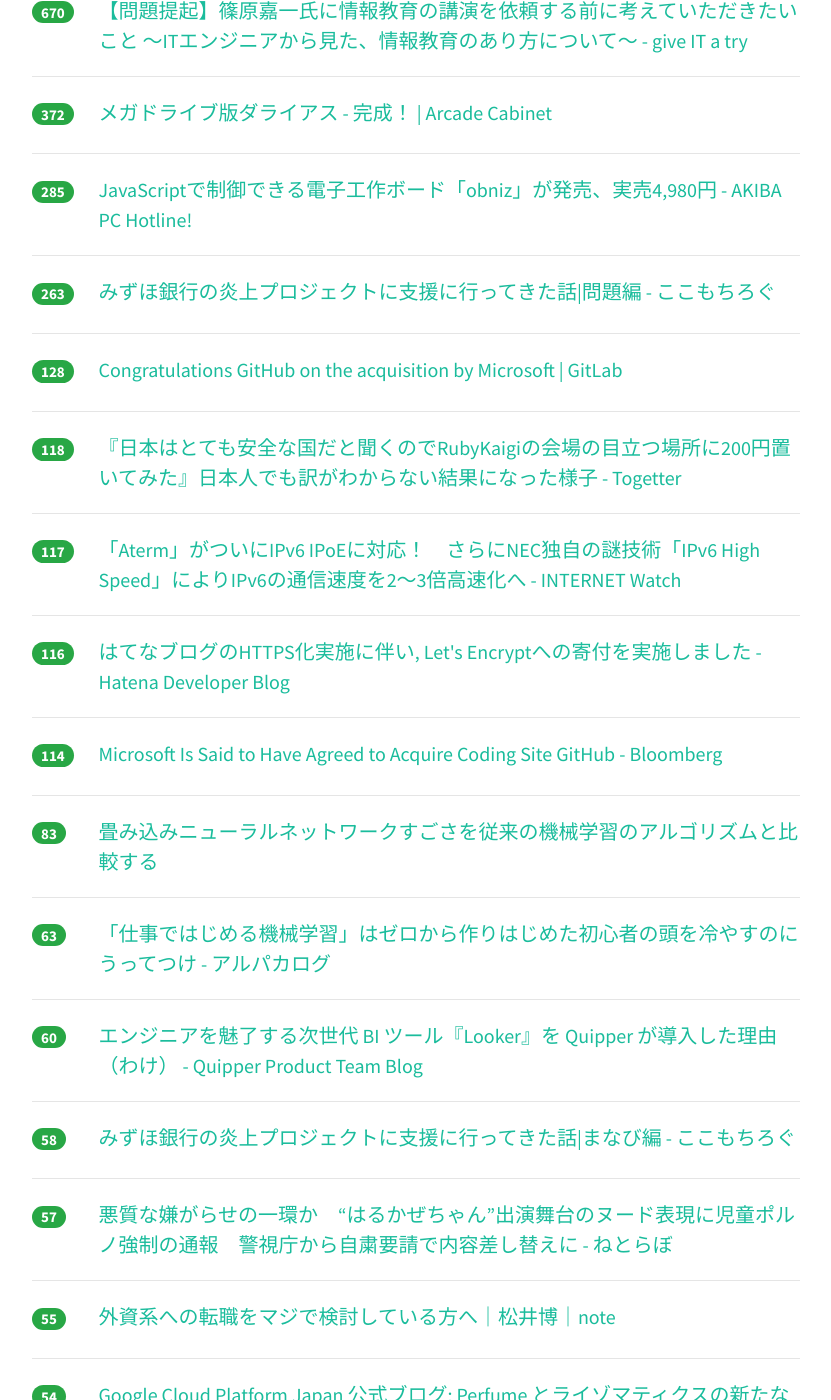
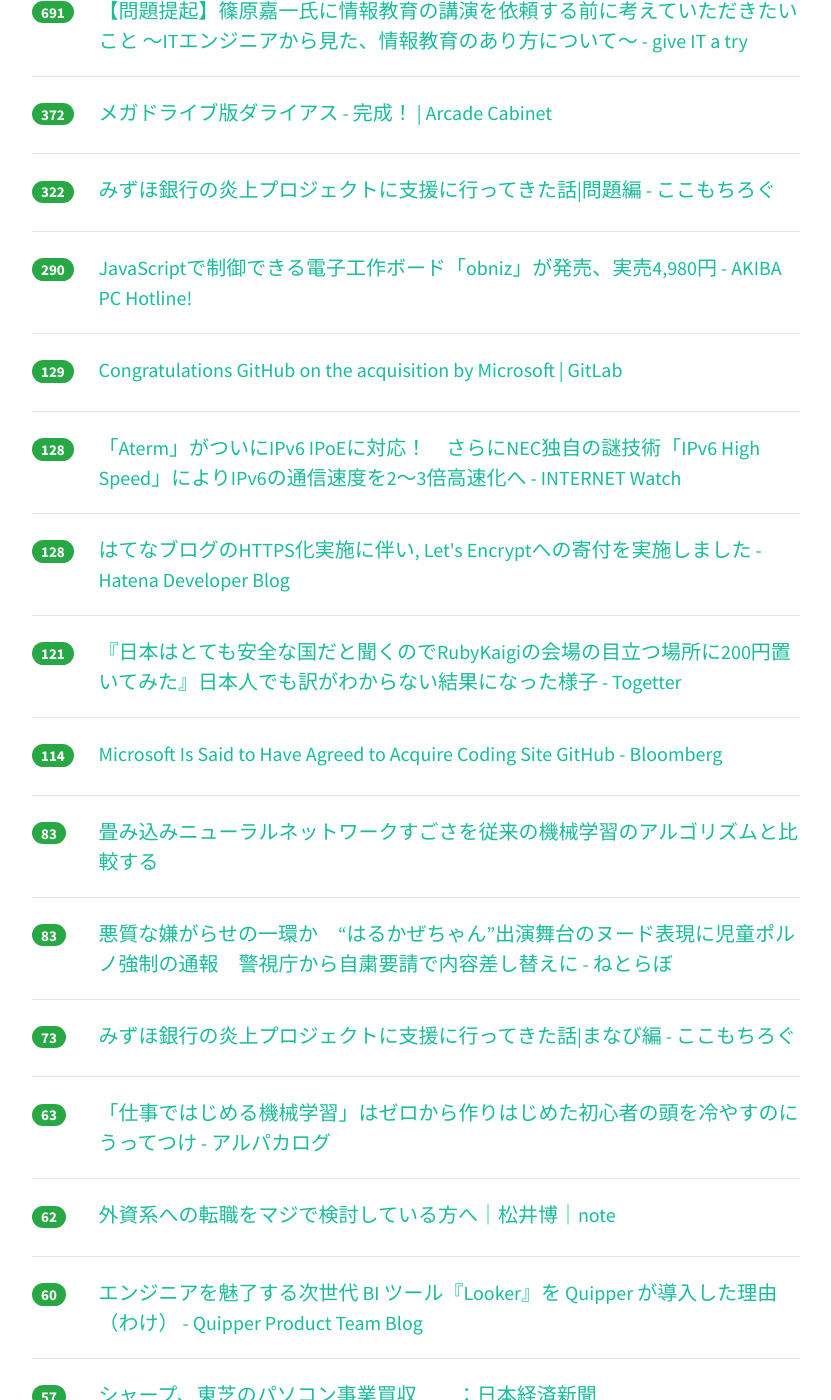
Before and after one commit to yatta47/hatena-matome-site, a Jekyll site: the page built from _posts/2018-06-04-hatena.md, in a window 1280 px wide and 1400 px high, scrolled down 477 px. Shown: the whole window, without its empty margins (224-1055 px from the left). Built offline with Jekyll 4.4.1, drawn with Linux system fonts in a browser that asks for light colours; nearby versions of some CDN libraries; some of the changed text lies outside the part shown.

Commit message:
Updated 2018-06-04

```diff
--- a/_posts/2018-06-04-hatena.md
+++ b/_posts/2018-06-04-hatena.md
@@ -1,18 +1,18 @@
 ---
 layout: post
 title:  "2018-06-04 はてぶIT"
-date:   2018-06-04 22:01:54
+date:   2018-06-04 23:01:05
 tags: [it-hotentry]
 ---
-64 件のデータあり
+68 件のデータあり
 
 <hr><div class="row">
-<div class="col-1"><span class="badge badge-pill badge-success h2">854</span></div>
+<div class="col-1"><span class="badge badge-pill badge-success h2">866</span></div>
 <div class="col-11"><a href='https://corriente.top/post-66891/' target='_blank'>Microsoft、GitHubを買収完了　現地時間4日に正式発表へ | CoRRiENTE.top</a></div>
 </div>
 <hr>
 <div class="row">
-<div class="col-1"><span class="badge badge-pill badge-success h2">670</span></div>
+<div class="col-1"><span class="badge badge-pill badge-success h2">691</span></div>
 <div class="col-11"><a href='http://blog.jnito.com/entry/2018/06/04/053705' target='_blank'>【問題提起】篠原嘉一氏に情報教育の講演を依頼する前に考えていただきたいこと ～ITエンジニアから見た、情報教育のあり方について～ - give IT a try</a></div>
 </div>
 <hr>
@@ -22,33 +22,33 @@ tags: [it-hotentry]
 </div>
 <hr>
 <div class="row">
-<div class="col-1"><span class="badge badge-pill badge-success h2">285</span></div>
+<div class="col-1"><span class="badge badge-pill badge-success h2">322</span></div>
+<div class="col-11"><a href='http://www.cocoamocchi.com/entry/project-bank-problem' target='_blank'>みずほ銀行の炎上プロジェクトに支援に行ってきた話|問題編 - ここもちろぐ</a></div>
+</div>
+<hr>
+<div class="row">
+<div class="col-1"><span class="badge badge-pill badge-success h2">290</span></div>
 <div class="col-11"><a href='https://akiba-pc.watch.impress.co.jp/docs/news/news/1125352.html' target='_blank'>JavaScriptで制御できる電子工作ボード「obniz」が発売、実売4,980円 - AKIBA PC Hotline!</a></div>
 </div>
 <hr>
 <div class="row">
-<div class="col-1"><span class="badge badge-pill badge-success h2">263</span></div>
-<div class="col-11"><a href='http://www.cocoamocchi.com/entry/project-bank-problem' target='_blank'>みずほ銀行の炎上プロジェクトに支援に行ってきた話|問題編 - ここもちろぐ</a></div>
+<div class="col-1"><span class="badge badge-pill badge-success h2">129</span></div>
+<div class="col-11"><a href='https://about.gitlab.com/2018/06/03/microsoft-acquires-github/' target='_blank'>Congratulations GitHub on the acquisition by Microsoft | GitLab</a></div>
 </div>
 <hr>
 <div class="row">
 <div class="col-1"><span class="badge badge-pill badge-success h2">128</span></div>
-<div class="col-11"><a href='https://about.gitlab.com/2018/06/03/microsoft-acquires-github/' target='_blank'>Congratulations GitHub on the acquisition by Microsoft | GitLab</a></div>
-</div>
-<hr>
-<div class="row">
-<div class="col-1"><span class="badge badge-pill badge-success h2">118</span></div>
-<div class="col-11"><a href='https://togetter.com/li/1233585' target='_blank'>『日本はとても安全な国だと聞くのでRubyKaigiの会場の目立つ場所に200円置いてみた』日本人でも訳がわからない結果になった様子 - Togetter</a></div>
-</div>
-<hr>
-<div class="row">
-<div class="col-1"><span class="badge badge-pill badge-success h2">117</span></div>
 <div class="col-11"><a href='https://internet.watch.impress.co.jp/docs/news/1124437.html' target='_blank'>「Aterm」がついにIPv6 IPoEに対応！　さらにNEC独自の謎技術「IPv6 High Speed」によりIPv6の通信速度を2～3倍高速化へ - INTERNET Watch</a></div>
 </div>
 <hr>
 <div class="row">
-<div class="col-1"><span class="badge badge-pill badge-success h2">116</span></div>
+<div class="col-1"><span class="badge badge-pill badge-success h2">128</span></div>
 <div class="col-11"><a href='http://developer.hatenastaff.com/entry/2018/06/04/140000' target='_blank'>はてなブログのHTTPS化実施に伴い, Let's Encryptへの寄付を実施しました - Hatena Developer Blog</a></div>
+</div>
+<hr>
+<div class="row">
+<div class="col-1"><span class="badge badge-pill badge-success h2">121</span></div>
+<div class="col-11"><a href='https://togetter.com/li/1233585' target='_blank'>『日本はとても安全な国だと聞くのでRubyKaigiの会場の目立つ場所に200円置いてみた』日本人でも訳がわからない結果になった様子 - Togetter</a></div>
 </div>
 <hr>
 <div class="row">
@@ -62,8 +62,23 @@ tags: [it-hotentry]
 </div>
 <hr>
 <div class="row">
+<div class="col-1"><span class="badge badge-pill badge-success h2">83</span></div>
+<div class="col-11"><a href='http://nlab.itmedia.co.jp/nl/articles/1806/04/news107.html' target='_blank'>悪質な嫌がらせの一環か　“はるかぜちゃん”出演舞台のヌード表現に児童ポルノ強制の通報　警視庁から自粛要請で内容差し替えに - ねとらぼ</a></div>
+</div>
+<hr>
+<div class="row">
+<div class="col-1"><span class="badge badge-pill badge-success h2">73</span></div>
+<div class="col-11"><a href='http://www.cocoamocchi.com/entry/project-bank-learn' target='_blank'>みずほ銀行の炎上プロジェクトに支援に行ってきた話|まなび編 - ここもちろぐ</a></div>
+</div>
+<hr>
+<div class="row">
 <div class="col-1"><span class="badge badge-pill badge-success h2">63</span></div>
 <div class="col-11"><a href='https://alpacat.hatenablog.com/entry/ml-at-work' target='_blank'>「仕事ではじめる機械学習」はゼロから作りはじめた初心者の頭を冷やすのにうってつけ - アルパカログ</a></div>
+</div>
+<hr>
+<div class="row">
+<div class="col-1"><span class="badge badge-pill badge-success h2">62</span></div>
+<div class="col-11"><a href='https://note.mu/matsuhiro/n/n8c740953e50e' target='_blank'>外資系への転職をマジで検討している方へ｜松井博｜note</a></div>
 </div>
 <hr>
 <div class="row">
@@ -72,22 +87,12 @@ tags: [it-hotentry]
 </div>
 <hr>
 <div class="row">
-<div class="col-1"><span class="badge badge-pill badge-success h2">58</span></div>
-<div class="col-11"><a href='http://www.cocoamocchi.com/entry/project-bank-learn' target='_blank'>みずほ銀行の炎上プロジェクトに支援に行ってきた話|まなび編 - ここもちろぐ</a></div>
+<div class="col-1"><span class="badge badge-pill badge-success h2">57</span></div>
+<div class="col-11"><a href='https://www.nikkei.com/article/DGXMZO31348640U8A600C1TJ2000/' target='_blank'>シャープ、東芝のパソコン事業買収　　：日本経済新聞</a></div>
 </div>
 <hr>
 <div class="row">
-<div class="col-1"><span class="badge badge-pill badge-success h2">57</span></div>
-<div class="col-11"><a href='http://nlab.itmedia.co.jp/nl/articles/1806/04/news107.html' target='_blank'>悪質な嫌がらせの一環か　“はるかぜちゃん”出演舞台のヌード表現に児童ポルノ強制の通報　警視庁から自粛要請で内容差し替えに - ねとらぼ</a></div>
-</div>
-<hr>
-<div class="row">
-<div class="col-1"><span class="badge badge-pill badge-success h2">55</span></div>
-<div class="col-11"><a href='https://note.mu/matsuhiro/n/n8c740953e50e' target='_blank'>外資系への転職をマジで検討している方へ｜松井博｜note</a></div>
-</div>
-<hr>
-<div class="row">
-<div class="col-1"><span class="badge badge-pill badge-success h2">54</span></div>
+<div class="col-1"><span class="badge badge-pill badge-success h2">56</span></div>
 <div class="col-11"><a href='https://cloudplatform-jp.googleblog.com/2018/06/NHK-Perfume-TECHNOLOGY-Reframe-Your-Photo-Google-TensorFlow.html' target='_blank'>Google Cloud Platform Japan 公式ブログ: Perfume とライゾマティクスの新たな試みを支える Google の機械学習</a></div>
 </div>
 <hr>
@@ -97,33 +102,38 @@ tags: [it-hotentry]
 </div>
 <hr>
 <div class="row">
+<div class="col-1"><span class="badge badge-pill badge-success h2">52</span></div>
+<div class="col-11"><a href='https://magazine-k.jp/2018/06/04/editors-note-33/' target='_blank'>ロジスティックス革命と1940年体制の終わり « マガジン航[kɔː]</a></div>
+</div>
+<hr>
+<div class="row">
 <div class="col-1"><span class="badge badge-pill badge-success h2">51</span></div>
-<div class="col-11"><a href='https://magazine-k.jp/2018/06/04/editors-note-33/' target='_blank'>ロジスティックス革命と1940年体制の終わり « マガジン航[kɔː]</a></div>
+<div class="col-11"><a href='http://gotcha.alc.co.jp/entry/20180531-news-progate' target='_blank'>英語とプログラミングを同時に学べる「Progate 英語版」 - GOTCHA!</a></div>
+</div>
+<hr>
+<div class="row">
+<div class="col-1"><span class="badge badge-pill badge-success h2">51</span></div>
+<div class="col-11"><a href='https://www.publickey1.jp/blog/18/gitlab10github.html' target='_blank'>GitLabへのインポートが普段の10倍に急増、GitHubの買収報道で － Publickey</a></div>
+</div>
+<hr>
+<div class="row">
+<div class="col-1"><span class="badge badge-pill badge-success h2">50</span></div>
+<div class="col-11"><a href='https://coliss.com/articles/browser/chrome/devtools-new-features-in-chrome67.html' target='_blank'>Web制作者が知っておくと便利！Chrome 67でアップデートされたデベロッパーツールの新機能 | コリス</a></div>
+</div>
+<hr>
+<div class="row">
+<div class="col-1"><span class="badge badge-pill badge-success h2">50</span></div>
+<div class="col-11"><a href='https://gigazine.net/news/20180604-blockchain-crypto-cult/' target='_blank'>ブロックチェーンをベースにした新興宗教が誕生 - GIGAZINE</a></div>
+</div>
+<hr>
+<div class="row">
+<div class="col-1"><span class="badge badge-pill badge-success h2">49</span></div>
+<div class="col-11"><a href='https://www.publickey1.jp/blog/18/nfsamazon_elastic_file_systemamazon_efsaws.html' target='_blank'>NFSでマウント可能な「Amazon Elastic File System」（Amazon EFS）、AWS東京リージョンで利用可能に － Publickey</a></div>
 </div>
 <hr>
 <div class="row">
 <div class="col-1"><span class="badge badge-pill badge-success h2">49</span></div>
 <div class="col-11"><a href='http://katsumakazuyo.hatenablog.com/entry/2018/06/04/094524' target='_blank'>ブログを書き続けるコツは、アクセス数とかを気にしないことではないかと思う - 勝間和代が徹底的にマニアックな話をアップするブログ</a></div>
-</div>
-<hr>
-<div class="row">
-<div class="col-1"><span class="badge badge-pill badge-success h2">49</span></div>
-<div class="col-11"><a href='https://coliss.com/articles/browser/chrome/devtools-new-features-in-chrome67.html' target='_blank'>Web制作者が知っておくと便利！Chrome 67でアップデートされたデベロッパーツールの新機能 | コリス</a></div>
-</div>
-<hr>
-<div class="row">
-<div class="col-1"><span class="badge badge-pill badge-success h2">48</span></div>
-<div class="col-11"><a href='https://www.publickey1.jp/blog/18/nfsamazon_elastic_file_systemamazon_efsaws.html' target='_blank'>NFSでマウント可能な「Amazon Elastic File System」（Amazon EFS）、AWS東京リージョンで利用可能に － Publickey</a></div>
-</div>
-<hr>
-<div class="row">
-<div class="col-1"><span class="badge badge-pill badge-success h2">47</span></div>
-<div class="col-11"><a href='http://gotcha.alc.co.jp/entry/20180531-news-progate' target='_blank'>英語とプログラミングを同時に学べる「Progate 英語版」 - GOTCHA!</a></div>
-</div>
-<hr>
-<div class="row">
-<div class="col-1"><span class="badge badge-pill badge-success h2">47</span></div>
-<div class="col-11"><a href='https://gigazine.net/news/20180604-blockchain-crypto-cult/' target='_blank'>ブロックチェーンをベースにした新興宗教が誕生 - GIGAZINE</a></div>
 </div>
 <hr>
 <div class="row">
@@ -138,17 +148,17 @@ tags: [it-hotentry]
 <hr>
 <div class="row">
 <div class="col-1"><span class="badge badge-pill badge-success h2">41</span></div>
+<div class="col-11"><a href='https://www.lifehacker.jp/2018/06/heres-why-amazon-cant-fix-review-spam.html' target='_blank'>Amazonのスパムレビュー対策がうまくいかない理由 | ライフハッカー［日本版］</a></div>
+</div>
+<hr>
+<div class="row">
+<div class="col-1"><span class="badge badge-pill badge-success h2">41</span></div>
 <div class="col-11"><a href='https://qiita.com/slug/items/4f902f45c5796f69309c' target='_blank'>systemd環境におけるハードウェアクロック調整</a></div>
 </div>
 <hr>
 <div class="row">
 <div class="col-1"><span class="badge badge-pill badge-success h2">40</span></div>
-<div class="col-11"><a href='https://www.lifehacker.jp/2018/06/heres-why-amazon-cant-fix-review-spam.html' target='_blank'>Amazonのスパムレビュー対策がうまくいかない理由 | ライフハッカー［日本版］</a></div>
-</div>
-<hr>
-<div class="row">
-<div class="col-1"><span class="badge badge-pill badge-success h2">40</span></div>
-<div class="col-11"><a href='https://www.publickey1.jp/blog/18/gitlab10github.html' target='_blank'>GitLabへのインポートが普段の10倍に急増、GitHubの買収報道で － Publickey</a></div>
+<div class="col-11"><a href='http://hisaichi5518.hatenablog.jp/entry/2018/06/04/112732' target='_blank'>ペパボを退職して、10Xに入る。 - パルカワ2</a></div>
 </div>
 <hr>
 <div class="row">
@@ -163,27 +173,27 @@ tags: [it-hotentry]
 <hr>
 <div class="row">
 <div class="col-1"><span class="badge badge-pill badge-success h2">38</span></div>
+<div class="col-11"><a href='http://www.itmedia.co.jp/news/articles/1806/04/news058.html' target='_blank'>Microsoft、GitHubを買収か──Bloomberg報道 - ITmedia NEWS</a></div>
+</div>
+<hr>
+<div class="row">
+<div class="col-1"><span class="badge badge-pill badge-success h2">37</span></div>
 <div class="col-11"><a href='http://www.iwako-light.com/entry/30pv' target='_blank'>30万PV達成！その経緯と雑記ブログでもPVとお金を稼ぐ方法 - 人生の物語を楽しむブログ！ネガティブ・ライト</a></div>
 </div>
 <hr>
 <div class="row">
-<div class="col-1"><span class="badge badge-pill badge-success h2">37</span></div>
-<div class="col-11"><a href='http://www.itmedia.co.jp/news/articles/1806/04/news058.html' target='_blank'>Microsoft、GitHubを買収か──Bloomberg報道 - ITmedia NEWS</a></div>
+<div class="col-1"><span class="badge badge-pill badge-success h2">36</span></div>
+<div class="col-11"><a href='http://www.webdesignfacts.net/entry/free-flaticonset-2867' target='_blank'>無料一括ダウンロード可！2867個のフラットデザインアイコンセット【商用可/フリー素材】 - Web Design Facts</a></div>
 </div>
 <hr>
 <div class="row">
-<div class="col-1"><span class="badge badge-pill badge-success h2">36</span></div>
-<div class="col-11"><a href='http://hisaichi5518.hatenablog.jp/entry/2018/06/04/112732' target='_blank'>ペパボを退職して、10Xに入る。 - パルカワ2</a></div>
-</div>
-<hr>
-<div class="row">
-<div class="col-1"><span class="badge badge-pill badge-success h2">34</span></div>
+<div class="col-1"><span class="badge badge-pill badge-success h2">35</span></div>
 <div class="col-11"><a href='http://news.kakaku.com/prdnews/cd=toy/ctcd=5371/id=74850/' target='_blank'>価格.com - ガシャポン「だんごむし」発売、カプセルレスで自販機から丸まったまま排出</a></div>
 </div>
 <hr>
 <div class="row">
-<div class="col-1"><span class="badge badge-pill badge-success h2">34</span></div>
-<div class="col-11"><a href='http://www.webdesignfacts.net/entry/free-flaticonset-2867' target='_blank'>無料一括ダウンロード可！2867個のフラットデザインアイコンセット【商用可/フリー素材】 - Web Design Facts</a></div>
+<div class="col-1"><span class="badge badge-pill badge-success h2">35</span></div>
+<div class="col-11"><a href='https://www.gizmodo.jp/2018/06/pray-for-the-souls-of-the-people-sucked-into-this-dating-site-hell.html' target='_blank'>出会い系サイトに顔写真を擦り切れるまで使われる人たち | ギズモード・ジャパン</a></div>
 </div>
 <hr>
 <div class="row">
@@ -192,28 +202,38 @@ tags: [it-hotentry]
 </div>
 <hr>
 <div class="row">
+<div class="col-1"><span class="badge badge-pill badge-success h2">33</span></div>
+<div class="col-11"><a href='https://developer.ntt.com/ja/blog/d55e2be0-255d-4321-9d45-8608ce9d9726' target='_blank'>後から気づいたSlackでの分報がもたらすメリット | NTT Communications Developer Portal</a></div>
+</div>
+<hr>
+<div class="row">
 <div class="col-1"><span class="badge badge-pill badge-success h2">32</span></div>
 <div class="col-11"><a href='https://www.bloomberg.co.jp/news/articles/2018-06-03/P9RMBX6JTSE801' target='_blank'>マイクロソフト、開発者向けサービスのギットハブ買収で合意－関係者 - Bloomberg</a></div>
 </div>
 <hr>
 <div class="row">
-<div class="col-1"><span class="badge badge-pill badge-success h2">29</span></div>
+<div class="col-1"><span class="badge badge-pill badge-success h2">32</span></div>
 <div class="col-11"><a href='https://japan.cnet.com/article/35120218/' target='_blank'>「beautiful（美しい）」の綴りを知らない米国人が多い--グーグル調べ - CNET Japan</a></div>
 </div>
 <hr>
 <div class="row">
-<div class="col-1"><span class="badge badge-pill badge-success h2">29</span></div>
+<div class="col-1"><span class="badge badge-pill badge-success h2">32</span></div>
 <div class="col-11"><a href='https://gigazine.net/news/20180604-gameboy-camera-canon-lens-mount/' target='_blank'>ゲームボーイの「ポケットカメラ」にキヤノンの望遠レンズを装着可能なアダプタを自作した猛者が登場 - GIGAZINE</a></div>
 </div>
 <hr>
 <div class="row">
-<div class="col-1"><span class="badge badge-pill badge-success h2">29</span></div>
+<div class="col-1"><span class="badge badge-pill badge-success h2">32</span></div>
 <div class="col-11"><a href='http://www.itmedia.co.jp/news/articles/1806/04/news073.html' target='_blank'>ガンダムのAIロボット「ハロ」　7月下旬に予約開始　15万円 - ITmedia NEWS</a></div>
 </div>
 <hr>
 <div class="row">
+<div class="col-1"><span class="badge badge-pill badge-success h2">31</span></div>
+<div class="col-11"><a href='https://codezine.jp/article/detail/10855' target='_blank'>プログラマーが正規表現を使いこなすメリットとは？ 『正規表現辞典 改訂新版』著者に訊く：CodeZine（コードジン）</a></div>
+</div>
+<hr>
+<div class="row">
 <div class="col-1"><span class="badge badge-pill badge-success h2">28</span></div>
-<div class="col-11"><a href='https://www.gizmodo.jp/2018/06/pray-for-the-souls-of-the-people-sucked-into-this-dating-site-hell.html' target='_blank'>出会い系サイトに顔写真を擦り切れるまで使われる人たち | ギズモード・ジャパン</a></div>
+<div class="col-11"><a href='http://mitomasan.hatenablog.com/entry/2018/05/29/234720' target='_blank'>リモートワーク、ひとりでやるか、みんなでやるか - コンポツさん</a></div>
 </div>
 <hr>
 <div class="row">
@@ -222,33 +242,18 @@ tags: [it-hotentry]
 </div>
 <hr>
 <div class="row">
-<div class="col-1"><span class="badge badge-pill badge-success h2">27</span></div>
-<div class="col-11"><a href='http://mitomasan.hatenablog.com/entry/2018/05/29/234720' target='_blank'>リモートワーク、ひとりでやるか、みんなでやるか - コンポツさん</a></div>
-</div>
-<hr>
-<div class="row">
-<div class="col-1"><span class="badge badge-pill badge-success h2">25</span></div>
-<div class="col-11"><a href='https://codezine.jp/article/detail/10855' target='_blank'>プログラマーが正規表現を使いこなすメリットとは？ 『正規表現辞典 改訂新版』著者に訊く：CodeZine（コードジン）</a></div>
-</div>
-<hr>
-<div class="row">
-<div class="col-1"><span class="badge badge-pill badge-success h2">25</span></div>
+<div class="col-1"><span class="badge badge-pill badge-success h2">26</span></div>
 <div class="col-11"><a href='http://www.jigowatt121.com/entry/2018/06/04/164836' target='_blank'>「ネットにあるタダの漫画や音楽は違法！無料は悪！作者に対価を払わなきゃ作品が消えるよ！」という主張で、本当に良いのだろうか？ - ジゴワットレポート</a></div>
 </div>
 <hr>
 <div class="row">
 <div class="col-1"><span class="badge badge-pill badge-success h2">25</span></div>
-<div class="col-11"><a href='https://developer.ntt.com/ja/blog/d55e2be0-255d-4321-9d45-8608ce9d9726' target='_blank'>後から気づいたSlackでの分報がもたらすメリット | NTT Communications Developer Portal</a></div>
+<div class="col-11"><a href='https://togetter.com/li/1233509' target='_blank'>ZOZOの一社員田端 信太郎氏「自分の子どもが、イジメや過労死で自殺したら？しょうがないなー、と思うだけです。そういうときのために3人も子供作ったのよ。リスク分散。 」 - Togetter</a></div>
 </div>
 <hr>
 <div class="row">
 <div class="col-1"><span class="badge badge-pill badge-success h2">24</span></div>
 <div class="col-11"><a href='http://bibinbaleo.hatenablog.com/entry/2018/05/14/171744' target='_blank'>Oculus Go開発【コントローラー表示、クリック反応、移動、ポインタ】 - トマシープが学ぶ</a></div>
-</div>
-<hr>
-<div class="row">
-<div class="col-1"><span class="badge badge-pill badge-success h2">24</span></div>
-<div class="col-11"><a href='https://togetter.com/li/1233509' target='_blank'>ZOZOの一社員田端 信太郎氏「自分の子どもが、イジメや過労死で自殺したら？しょうがないなー、と思うだけです。そういうときのために3人も子供作ったのよ。リスク分散。 」 - Togetter</a></div>
 </div>
 <hr>
 <div class="row">
@@ -262,6 +267,11 @@ tags: [it-hotentry]
 </div>
 <hr>
 <div class="row">
+<div class="col-1"><span class="badge badge-pill badge-success h2">23</span></div>
+<div class="col-11"><a href='https://qiita.com/youwht/items/0b204c3575c94fc786b8' target='_blank'>平成の次の元号を、AIだけで決めさせる物語</a></div>
+</div>
+<hr>
+<div class="row">
 <div class="col-1"><span class="badge badge-pill badge-success h2">22</span></div>
 <div class="col-11"><a href='http://fumieval.hatenablog.com/entry/2018/06/03/195024' target='_blank'>日持ちする直列化のためのライブラリ「winery」 - モナドとわたしとコモナド</a></div>
 </div>
@@ -269,6 +279,11 @@ tags: [it-hotentry]
 <div class="row">
 <div class="col-1"><span class="badge badge-pill badge-success h2">21</span></div>
 <div class="col-11"><a href='http://ekeler.com/game-boy-camera-canon-ef-mount/' target='_blank'>Game Boy Camera Canon EF Mount — Bastiaan Ekeler</a></div>
+</div>
+<hr>
+<div class="row">
+<div class="col-1"><span class="badge badge-pill badge-success h2">21</span></div>
+<div class="col-11"><a href='https://news.microsoft.com/2018/06/04/microsoft-to-acquire-github-for-7-5-billion/' target='_blank'>Microsoft to acquire GitHub for $7.5 billion | Stories</a></div>
 </div>
 <hr>
 <div class="row">
@@ -302,13 +317,18 @@ tags: [it-hotentry]
 </div>
 <hr>
 <div class="row">
-<div class="col-1"><span class="badge badge-pill badge-success h2">12</span></div>
-<div class="col-11"><a href='http://b.hatena.ne.jp/entry/s/popaikenzo.hatenadiary.jp/entry/2018/06/04/000721' target='_blank'>はてなブックマーク - 田端氏の「子供が死ぬのは仕方ない」発言は、親の心情としてはわかる話 - popaikenzo’s diary</a></div>
+<div class="col-1"><span class="badge badge-pill badge-success h2">17</span></div>
+<div class="col-11"><a href='http://joker1007.hatenablog.com/entry/2018/06/04/183849' target='_blank'>俺史上最高のRubyKaigi 2018 - joker1007’s diary</a></div>
 </div>
 <hr>
 <div class="row">
-<div class="col-1"><span class="badge badge-pill badge-success h2">2</span></div>
-<div class="col-11"><a href='https://www.nikkei.com/article/DGXMZO31348640U8A600C1TJ2000/' target='_blank'>シャープ、東芝のパソコン事業買収　　：日本経済新聞</a></div>
+<div class="col-1"><span class="badge badge-pill badge-success h2">14</span></div>
+<div class="col-11"><a href='https://anond.hatelabo.jp/20180604195250' target='_blank'>[ルー増田]</a></div>
+</div>
+<hr>
+<div class="row">
+<div class="col-1"><span class="badge badge-pill badge-success h2">14</span></div>
+<div class="col-11"><a href='http://b.hatena.ne.jp/entry/s/popaikenzo.hatenadiary.jp/entry/2018/06/04/000721' target='_blank'>はてなブックマーク - 田端氏の「子供が死ぬのは仕方ない」発言は、親の心情としてはわかる話 - popaikenzo’s diary</a></div>
 </div>
 <hr>
 <div class="row">
```
